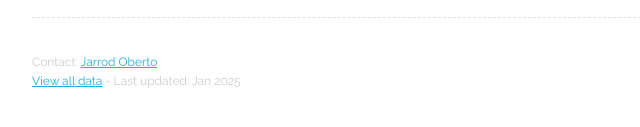
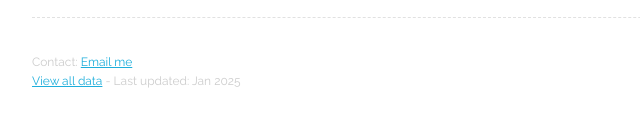
Before and after one commit to Oberto/Oberto.github.io, a plain HTML site: page index.html in a window 1280 px wide. Shown: the part 535-662 px from the top of the page, 128-768 px from the left. Drawn offline with nearby package versions, Linux system fonts and the light colour scheme.

Commit message:
Update index.html
Removed name

```diff
--- a/index.html
+++ b/index.html
@@ -392,7 +392,7 @@
 
             <div class="row" id="footer" style="margin-top: 20px; color: #ccc; font-size: 12px;">
                 <div class="column" >
-                    <span>Contact: <a href="mailto:jarrod.oberto@stjohn.org.nz">Jarrod Oberto</a></span> <br />
+                    <span>Contact: <a href="mailto:jarrod.oberto@stjohn.org.nz">Email me</a></span> <br />
                     <span><a href="listdata.html" target="_blank">View all data</a></span> -
                     <span>Last updated: Jan 2025</span><br />
 
```
